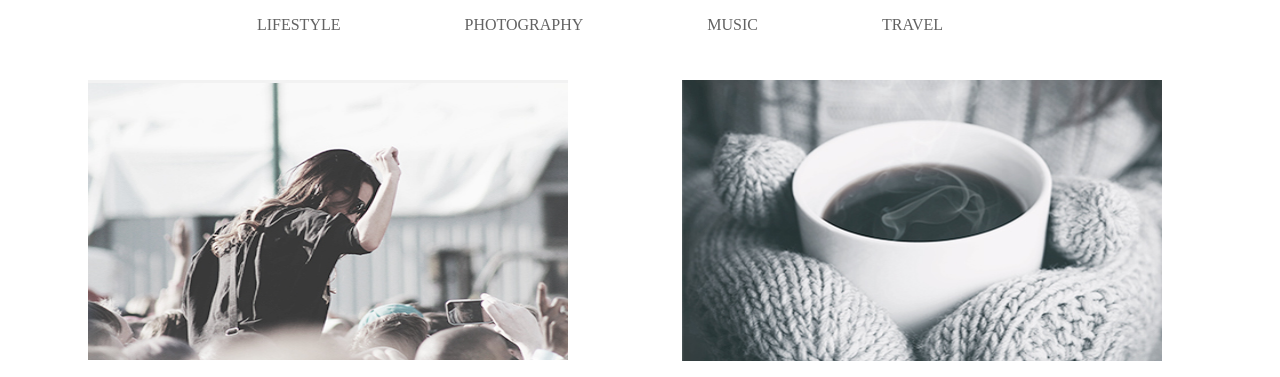
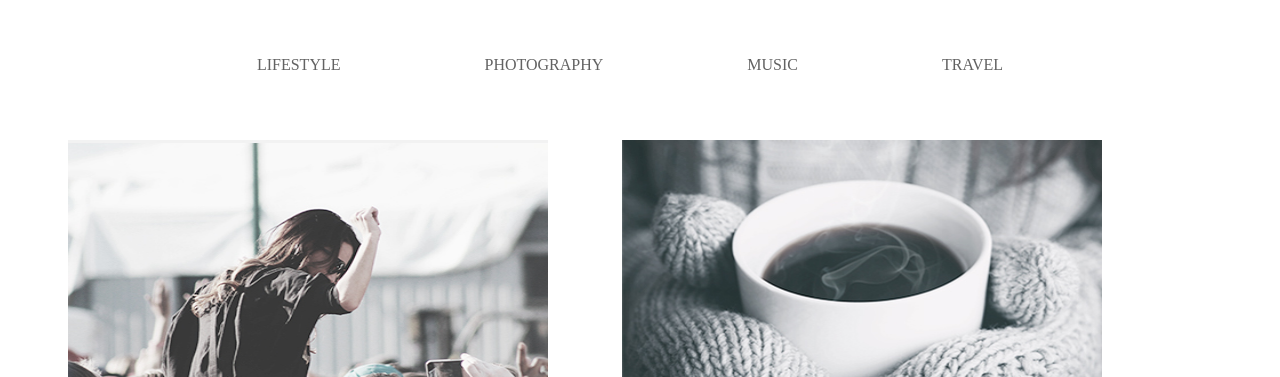
Before and after one commit to Olgha-Sh/goit-fe-course, a plain HTML site: page module-03/index.html in a window 1280 px wide. Shown: the top 377 px of the page. Drawn offline with Linux system fonts and the light colour scheme.

Commit message:
new create

```diff
--- a/module-03/css/main.css
+++ b/module-03/css/main.css
@@ -30,10 +30,12 @@ a:hover {
 
 }
 
+
 .menu-top {
     display: inline-block;
     font-weight: 400;
-    margin-right: 120px;
+    margin-right: 60px;
+    padding: 40px;
 
 
 }
@@ -64,5 +66,5 @@ p {
     vertical-align: top;
     width: 480px;
     margin-left: 50px;
-    padding: 30px;
+    padding: 10px;
 }
```
Also changed, not shown: module-03/index.html (+2 -1 lines).
